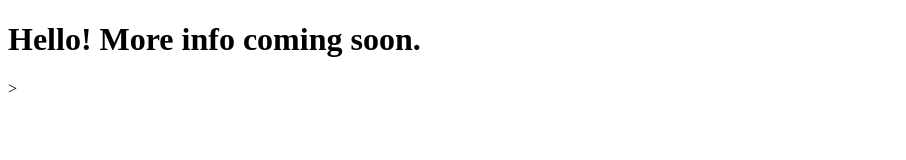
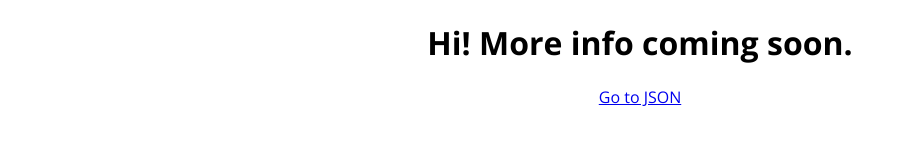
Before and after one commit to kristinatodevska/macedonian-food-api, a website: page index.html in a window 1280 px wide. Shown: the whole page, without its empty margins (0-906 px from the left). Drawn offline with nearby package versions, Linux system fonts and the light colour scheme.

Commit message:
Update index.html and CSS

```diff
--- /dev/null
+++ b/assets/css/main.css
@@ -0,0 +1,4 @@
+body {
+    font-family: 'Open Sans', sans-serif;
+    text-align: center;
+}
--- a/index.html
+++ b/index.html
@@ -18,14 +18,18 @@
 
     <!-- <link rel="icon" href="/favicon.ico">
     <link rel="icon" href="/favicon.svg" type="image/svg+xml">
-    <link rel="apple-touch-icon" href="/apple-touch-icon.png">
+    <link rel="apple-touch-icon" href="/apple-touch-icon.png"> -->
 
-    <link rel="stylesheet" href="css/styles.css?v=1.0"> -->
+    <link rel="stylesheet" href="assets/css/main.css">
+    <link rel="preconnect" href="https://fonts.googleapis.com">
+    <link rel="preconnect" href="https://fonts.gstatic.com" crossorigin>
+    <link href="https://fonts.googleapis.com/css2?family=Open+Sans:ital,wght@0,300;0,400;0,700;1,300;1,400;1,700&display=swap" rel="stylesheet">
 
 </head>
 
 <body>
-    <h1>Hello! More info coming soon.</h1>>
+    <h1>Hi! More info coming soon.</h1>
+    <a href="assets/data/food.json" title="Go to JSON">Go to JSON</a>
     <!-- <script src="js/scripts.js"></script> -->
 </body>
 
```
